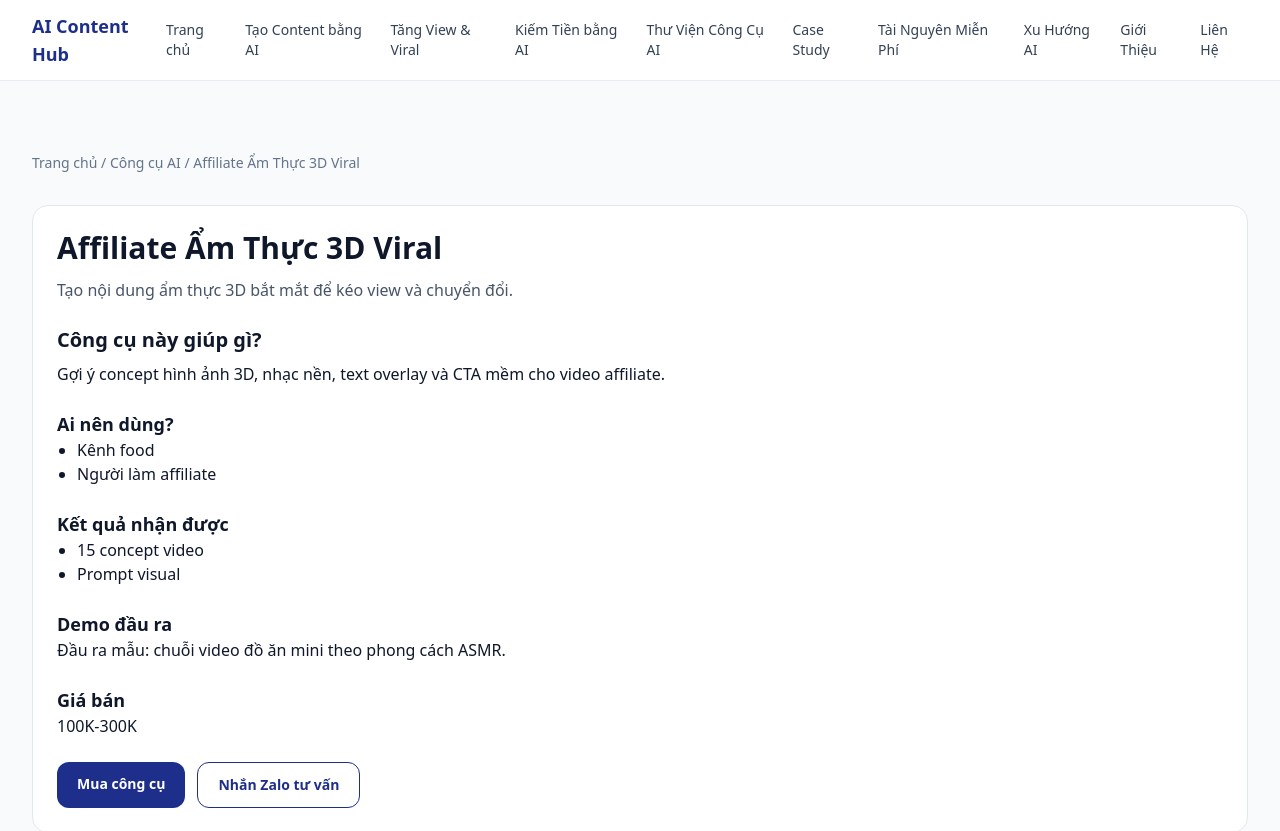
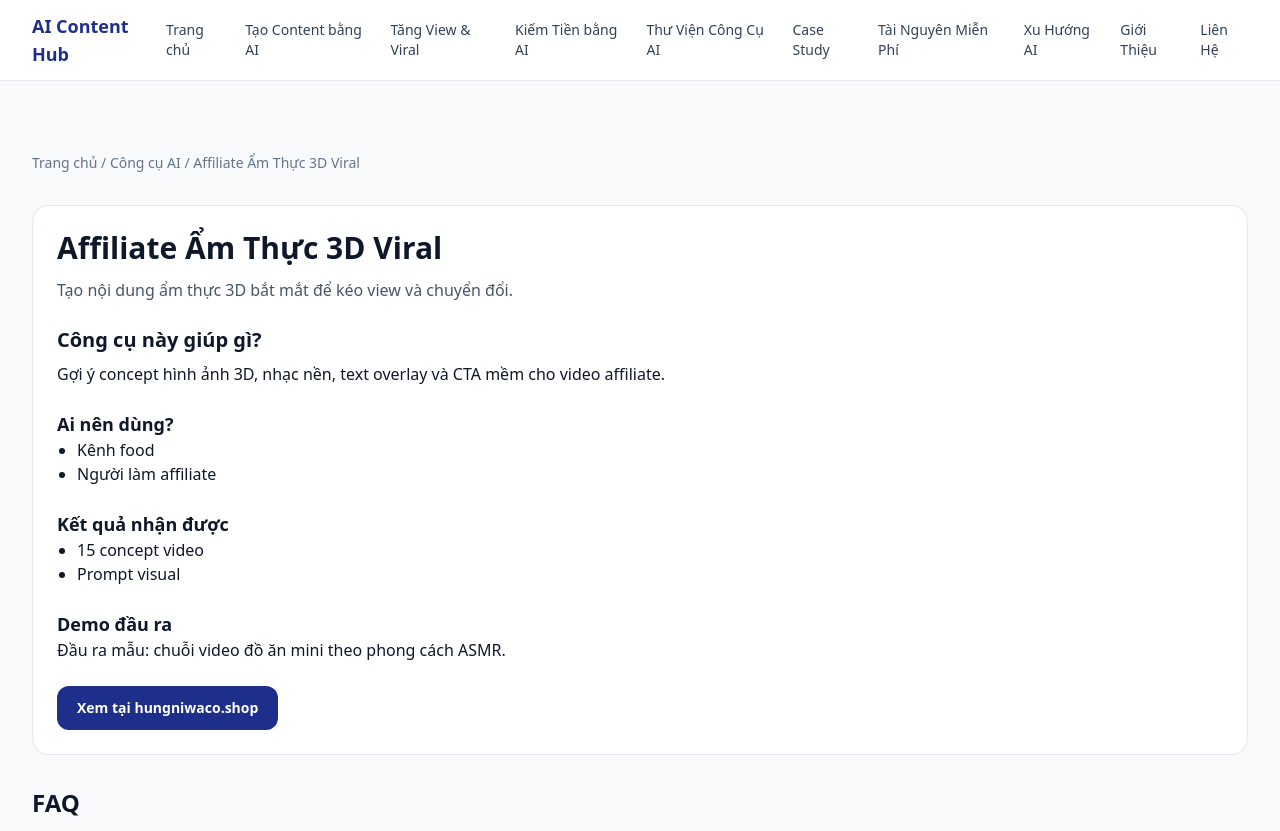
Before and after one commit to hungniwaco-stack/aicontent360, a Next.js app: page /cong-cu-ai/affiliate-am-thuc-3d-viral in a window 1280 px wide. Shown: the top 831 px of the page. Built offline with nearby package versions, Linux system fonts and the light colour scheme; no server answers.

Commit message:
Replace tool detail purchase block with hungniwaco.shop link

```diff
--- a/app/cong-cu-ai/[slug]/page.tsx
+++ b/app/cong-cu-ai/[slug]/page.tsx
@@ -61,7 +61,7 @@ export default async function ToolDetailPage({ params }: { params: Promise<{ slu
     <div className="container-shell space-y-8 py-10">
       <script type="application/ld+json" dangerouslySetInnerHTML={{ __html: JSON.stringify(toolSchema) }} />
       <Breadcrumb items={[{ label: "Trang chủ", href: "/" }, { label: "Công cụ AI", href: "/cong-cu-ai" }, { label: tool.name }]} />
-      <section className="rounded-2xl border border-slate-200 bg-white p-6"><h1 className="text-3xl font-bold">{tool.name}</h1><p className="mt-3 text-slate-600">{tool.shortDescription}</p><h2 className="mt-6 text-xl font-semibold">Công cụ này giúp gì?</h2><p className="mt-2">{tool.longDescription}</p><h3 className="mt-6 text-lg font-semibold">Ai nên dùng?</h3><ul className="list-disc pl-5">{tool.suitableFor.map((i)=> <li key={i}>{i}</li>)}</ul><h3 className="mt-6 text-lg font-semibold">Kết quả nhận được</h3><ul className="list-disc pl-5">{tool.outputs.map((o)=> <li key={o}>{o}</li>)}</ul><h3 className="mt-6 text-lg font-semibold">Demo đầu ra</h3><p>{tool.demo}</p><h3 className="mt-6 text-lg font-semibold">Giá bán</h3><p>{tool.price}</p><ToolDetailActions /></section>
+      <section className="rounded-2xl border border-slate-200 bg-white p-6"><h1 className="text-3xl font-bold">{tool.name}</h1><p className="mt-3 text-slate-600">{tool.shortDescription}</p><h2 className="mt-6 text-xl font-semibold">Công cụ này giúp gì?</h2><p className="mt-2">{tool.longDescription}</p><h3 className="mt-6 text-lg font-semibold">Ai nên dùng?</h3><ul className="list-disc pl-5">{tool.suitableFor.map((i)=> <li key={i}>{i}</li>)}</ul><h3 className="mt-6 text-lg font-semibold">Kết quả nhận được</h3><ul className="list-disc pl-5">{tool.outputs.map((o)=> <li key={o}>{o}</li>)}</ul><h3 className="mt-6 text-lg font-semibold">Demo đầu ra</h3><p>{tool.demo}</p><ToolDetailActions /></section>
       <FAQSection faqs={tool.faqs} />
       <RelatedTools currentSlug={tool.slug} />
     </div>
--- a/components/ToolDetailActions.tsx
+++ b/components/ToolDetailActions.tsx
@@ -4,22 +4,16 @@ import { trackEvent } from "@/lib/analytics";
 
 export function ToolDetailActions() {
   return (
-    <div className="mt-6 flex gap-3">
+    <div className="mt-6">
       <a
-        href="https://hungniwaco.vn"
+        href="https://hungniwaco.shop"
         target="_blank"
         rel="noopener noreferrer"
-        className="rounded-xl bg-brand-700 px-5 py-3 text-sm font-semibold text-white"
-        onClick={() => trackEvent("purchase_click", { cta_name: "mua_cong_cu", placement: "tool_detail" })}
+        className="inline-block rounded-xl bg-brand-700 px-5 py-3 text-sm font-semibold text-white"
+        onClick={() => trackEvent("cta_click", { cta_name: "hungniwaco_shop_tool_link", placement: "tool_detail" })}
       >
-        Mua công cụ
+        Xem tại hungniwaco.shop
       </a>
-      <button
-        className="rounded-xl border border-brand-700 px-5 py-3 text-sm font-semibold text-brand-700"
-        onClick={() => trackEvent("cta_click", { cta_name: "nhan_zalo_tu_van", placement: "tool_detail" })}
-      >
-        Nhắn Zalo tư vấn
-      </button>
     </div>
   );
 }
```
